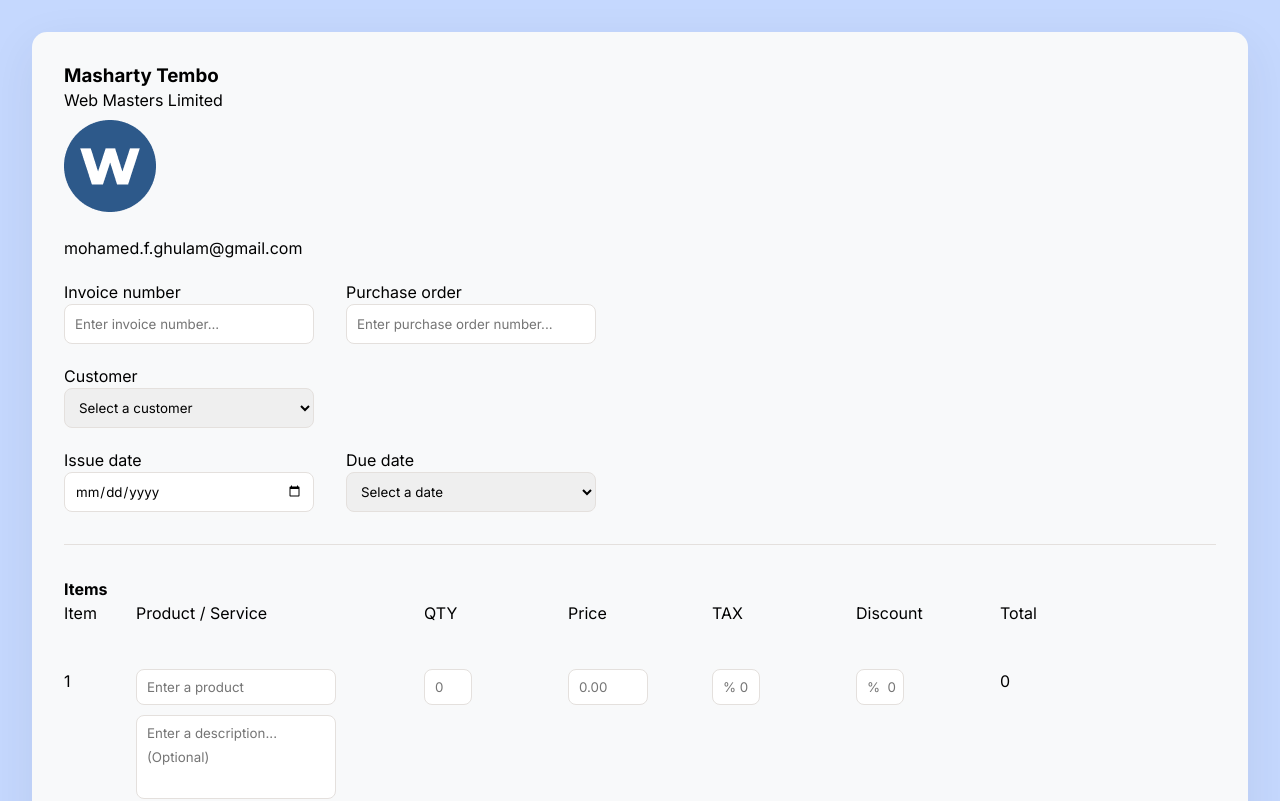
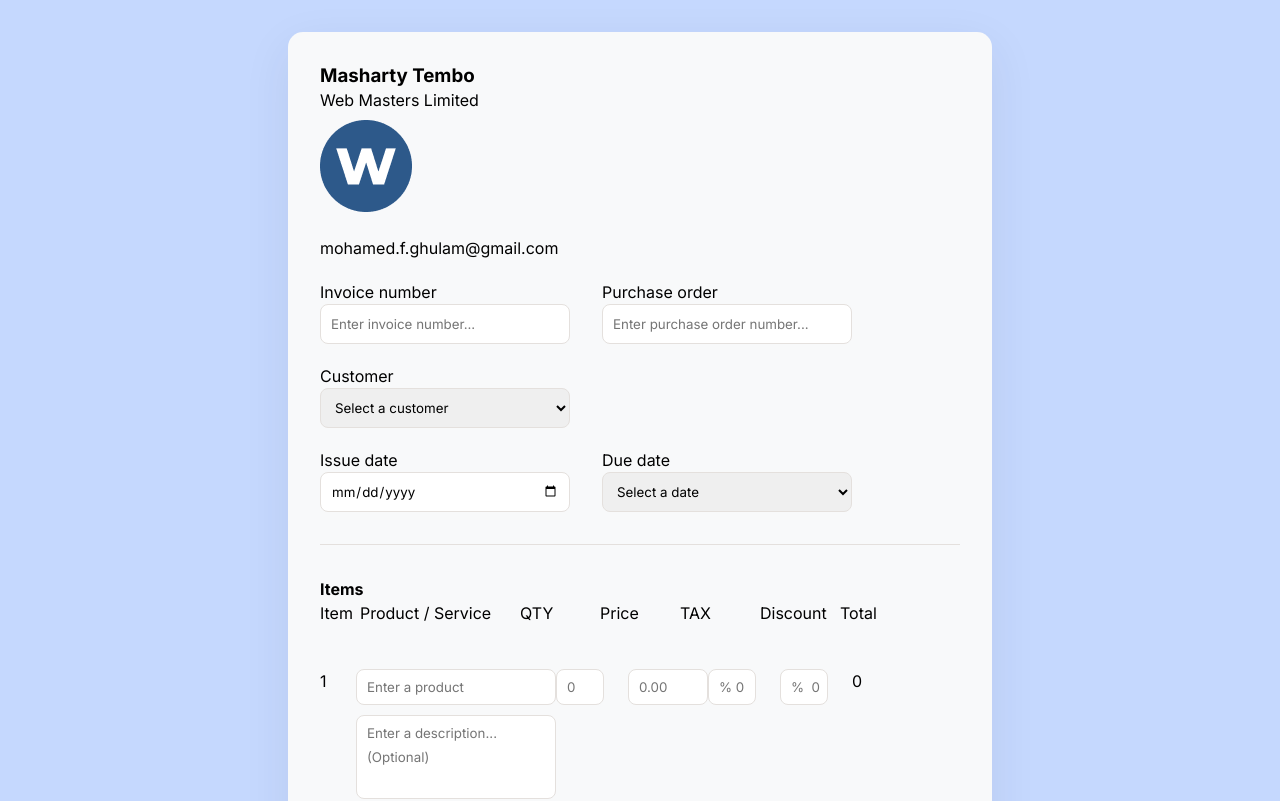
Before and after one commit to Gresham24/Invoice-Creator-App, a React (Vite) app: page / in a window 1280 px wide. Shown: the top 801 px of the page. Built offline with nearby package versions, Linux system fonts and the light colour scheme; what @react-pdf/renderer would draw is missing.

Commit message:
centered form

```diff
--- a/src/styles/index.css
+++ b/src/styles/index.css
@@ -11,6 +11,8 @@
 body {
     padding: 2rem;
     background-color: #c5d8fe;
+    width: 60%;
+    margin: 0 auto;
 }
 
 form {
```
